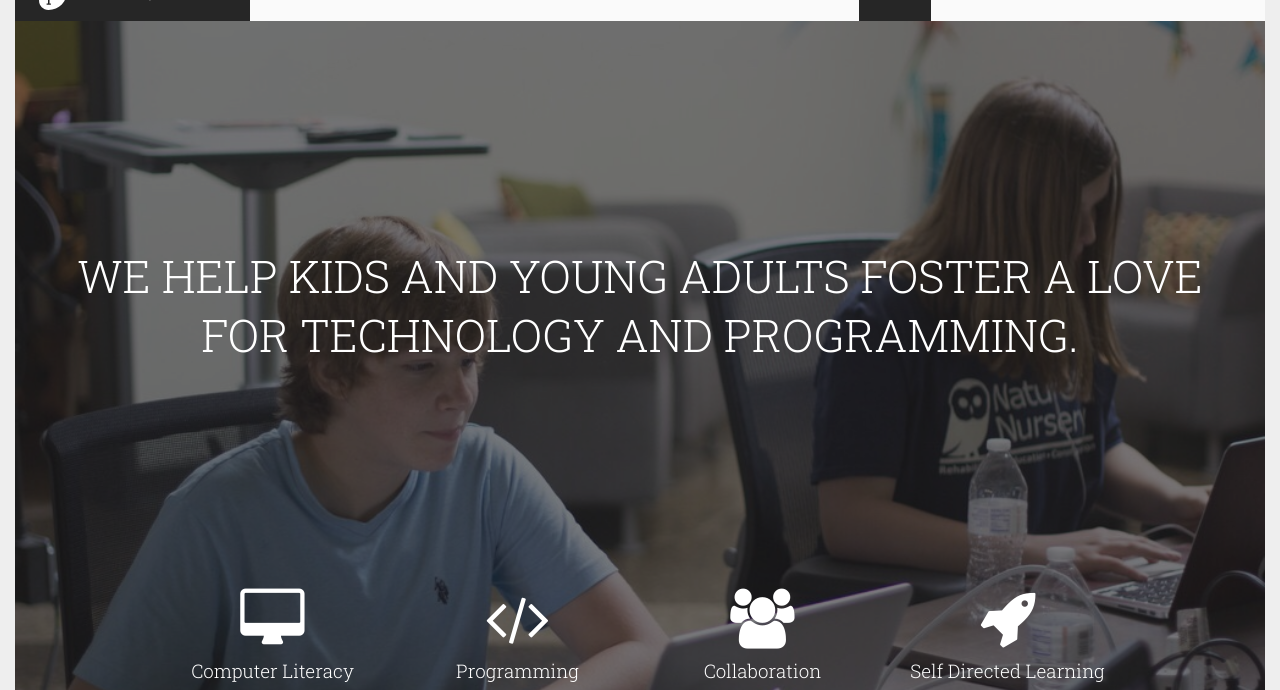
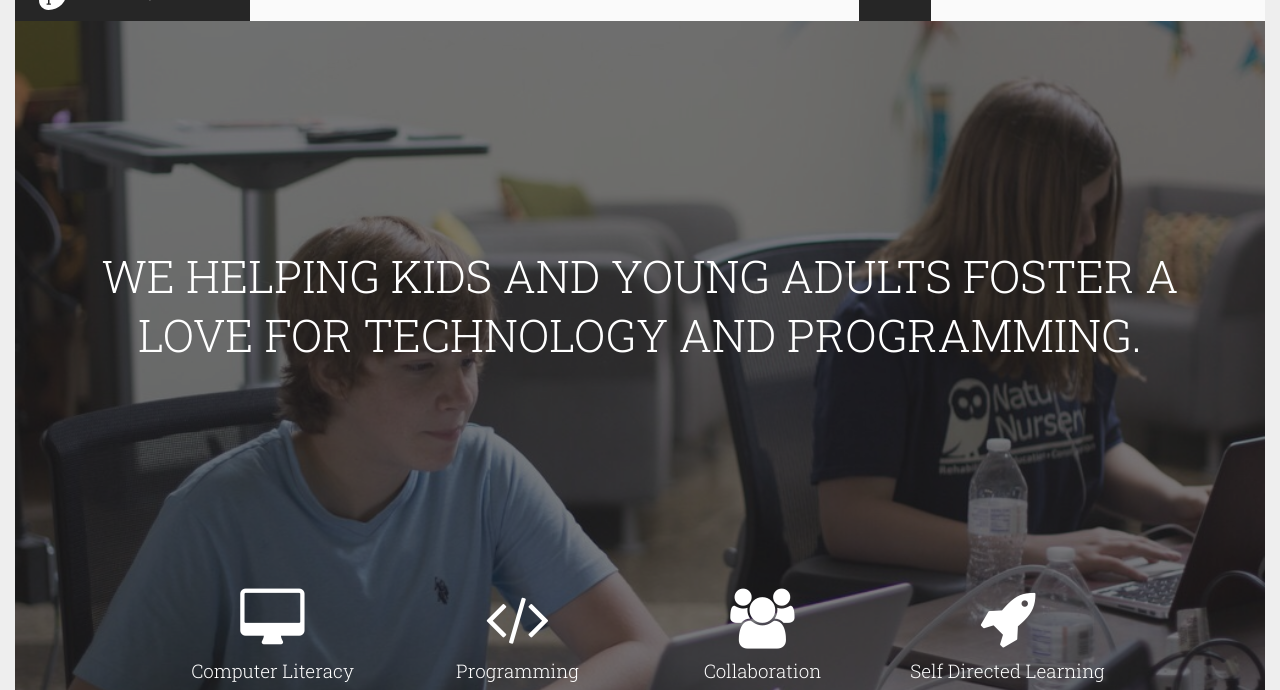
Before and after one commit to coderdojotoledo/coderdojotoledo.github.io, a plain HTML site: page index.html in a window 1280 px wide. Shown: the part 39-729 px from the top of the page. Drawn offline with Linux system fonts and the light colour scheme.

Commit message:
Testing pages.

```diff
--- a/index.html
+++ b/index.html
@@ -54,7 +54,7 @@
       <div class="wrapper"><!-- @BEGIN .wrapper -->
 
         <div class="banner">
-          <h1 class="banner-text">We help kids and young adults foster a love for technology and programming.</h1>
+          <h1 class="banner-text">We helping kids and young adults foster a love for technology and programming.</h1>
           <div class="banner-points row">
             <div class="col-sm-3 col-xs-6">
               <i class="fa fa-desktop  fa-4x"></i><h3>Computer Literacy</h3>
```
